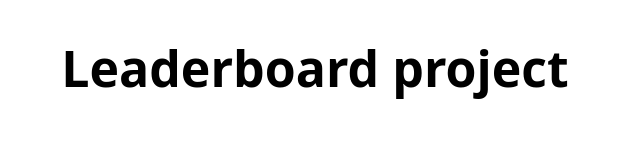
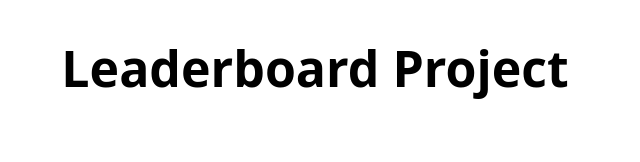
Before and after one commit to jlberbesi/Leaderboard-setup-project, a website built with webpack: page src/index.html in a window 1280 px wide. Shown: the top 162 px of the page, 325-965 px from the left. Built offline with nearby package versions, Linux system fonts and the light colour scheme.

Commit message:
Add first version updated

```diff
--- a/src/index.html
+++ b/src/index.html
@@ -8,7 +8,7 @@
   </head>
   <body>
     <header class="header-container">
-      <h1 class="web-title">Leaderboard project</h1>
+      <h1 class="web-title">Leaderboard Project</h1>
     </header>
     <main class="main-section">
       <section class="board-container">
```
